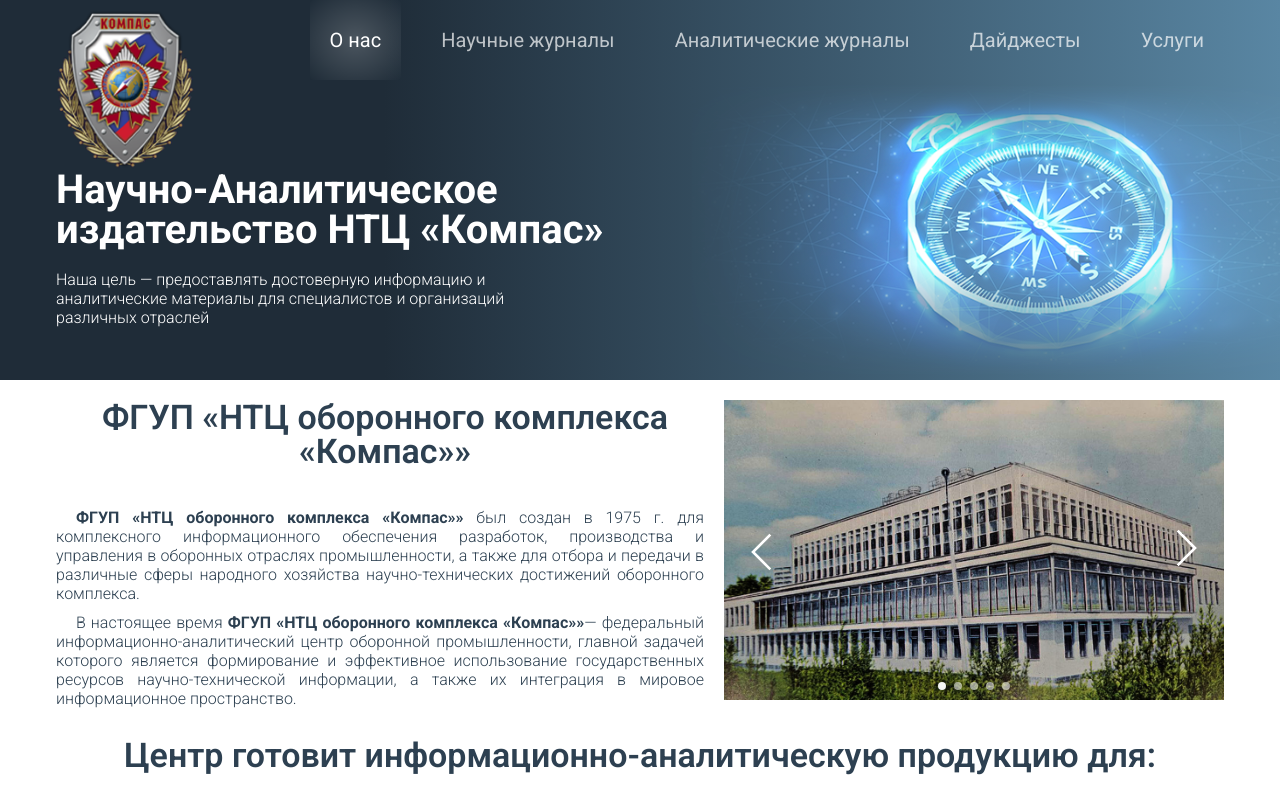
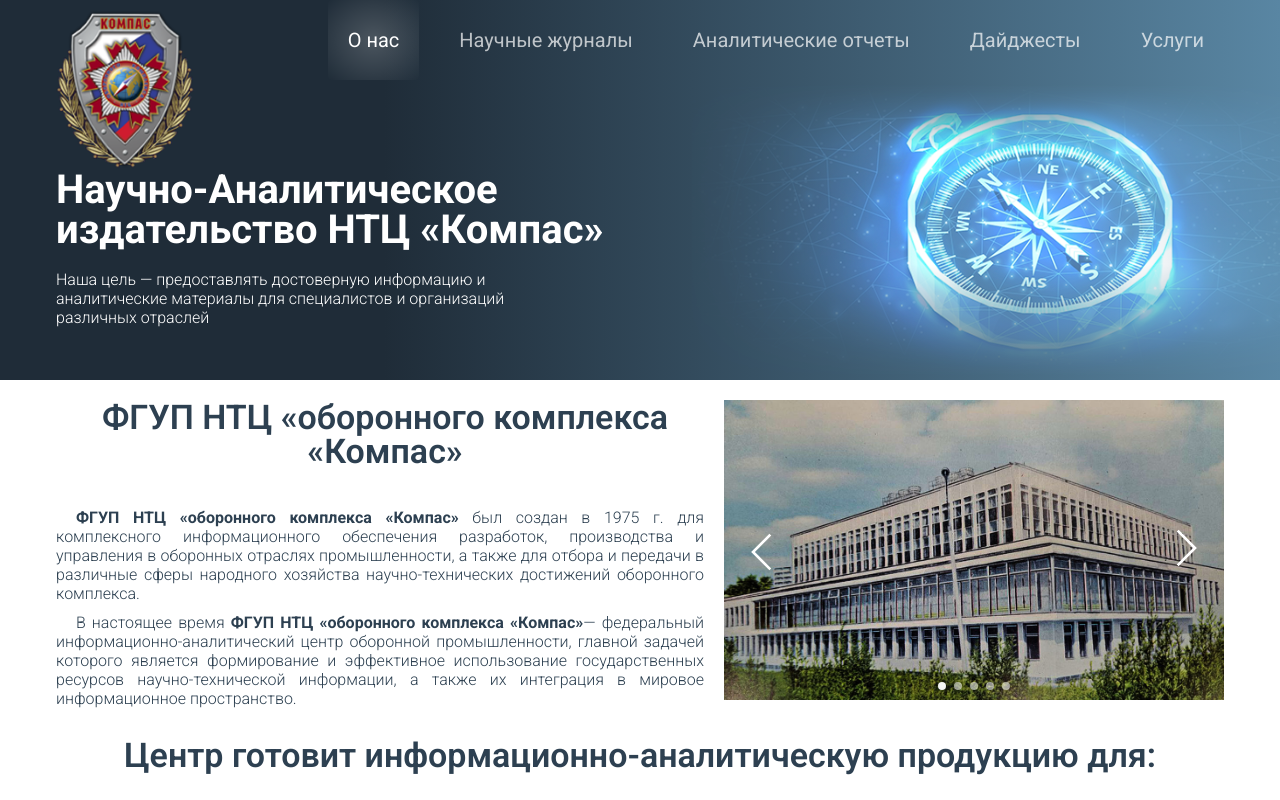
Before and after one commit to Alexandr-Prokhorenkov/ntb-publicjournals, an Angular app: page / in a window 1280 px wide. Shown: the top 800 px of the page. Built offline with nearby package versions, Linux system fonts and the light colour scheme.

Commit message:
Правки по отчетам

```diff
--- a/src/app/components/about-page/about-page.component.html
+++ b/src/app/components/about-page/about-page.component.html
@@ -3,16 +3,16 @@
     <div class="about-page-wrapper">
       <div class="about-us-description">
         <div class="text-block-description">
-          <h3 class="our-description-title">ФГУП «НТЦ оборонного комплекса «Компас»»</h3>
+          <h3 class="our-description-title">ФГУП НТЦ «оборонного комплекса «Компас»</h3>
           <div class="decription-block">
             <p class="our-description-text indent">
-              <b>ФГУП «НТЦ оборонного комплекса «Компас»»</b> был создан в 1975 г. для комплексного
+              <b>ФГУП НТЦ «оборонного комплекса «Компас»</b> был создан в 1975 г. для комплексного
               информационного обеспечения разработок, производства и управления в оборонных отраслях
               промышленности, а также для отбора и передачи в различные сферы народного хозяйства
               научно-технических достижений оборонного комплекса.
             </p>
             <p class="our-description-text indent">
-              В настоящее время <b>ФГУП «НТЦ оборонного комплекса «Компас»»</b>— федеральный
+              В настоящее время <b>ФГУП НТЦ «оборонного комплекса «Компас»</b>— федеральный
               информационно-аналитический центр оборонной промышленности, главной задачей которого
               является формирование и эффективное использование государственных ресурсов
               научно-технической информации, а также их интеграция в мировое информационное
--- a/src/app/components/artificial-intelligence/artificial-intelligence.html
+++ b/src/app/components/artificial-intelligence/artificial-intelligence.html
@@ -1,6 +1,6 @@
 <div class="container">
   <div class="page-wrapper">
-    <h3 class="title-page">Аналитические журналы по искуственному интеллекту</h3>
+    <h3 class="title-page">Аналитические отчеты по искуственному интеллекту</h3>
     <app-pdf-table [items]="aiDocs"></app-pdf-table>
   </div>
 </div>
--- a/src/app/components/header/header-nav/header-nav.component.ts
+++ b/src/app/components/header/header-nav/header-nav.component.ts
@@ -64,7 +64,7 @@
   public readonly menuItems: MenuItem[] = [
     { label: 'О нас', route: '/', exact: true },
     { label: 'Научные журналы', route: '/journals' },
-    { label: 'Аналитические журналы', route: '/analytics' },
+    { label: 'Аналитические отчеты', route: '/analytics' },
     { label: 'Дайджесты', route: '/digests' },
     { label: 'Услуги', route: '/services' },
   ].map((item) => ({
--- a/src/app/components/radio-electronics/radio-electronics.html
+++ b/src/app/components/radio-electronics/radio-electronics.html
@@ -1,6 +1,6 @@
 <div class="container">
   <div class="page-wrapper">
-    <h3 class="title-page">Аналитические журналы по радиоэлектронике</h3>
+    <h3 class="title-page">Аналитические отчеты по радиоэлектронике</h3>
     <app-pdf-table [items]="radioElectronicsDocs"></app-pdf-table>
   </div>
 </div>
--- a/src/app/components/robotics-analitics/robotics-analitics.component.html
+++ b/src/app/components/robotics-analitics/robotics-analitics.component.html
@@ -1,6 +1,6 @@
 <div class="container">
   <div class="page-wrapper">
-    <h3 class="title-page">Аналитические журналы по робототехнике</h3>
+    <h3 class="title-page">Аналитические отчеты по робототехнике</h3>
     <app-pdf-table [items]="roboticsAnaliticsDocs"></app-pdf-table>
   </div>
 </div>
--- a/src/app/shared/configs/main-slider.config.ts
+++ b/src/app/shared/configs/main-slider.config.ts
@@ -18,9 +18,9 @@
     image: 'assets/images/slide-12.png',
   },
   {
-    title: 'Аналитические журналы',
+    title: 'Аналитические отчеты',
     description:
-      'Наши аналитические журналы помогают ориентироваться в тенденциях, выявлять перспективные направления развития и принимать обоснованные решения.',
+      'Наши аналитические отчеты помогают ориентироваться в тенденциях, выявлять перспективные направления развития и принимать обоснованные решения.',
     image: 'assets/images/slider-3.png',
   },
   {
--- a/src/app/shared/configs/scientific-journals.config.ts
+++ b/src/app/shared/configs/scientific-journals.config.ts
@@ -89,7 +89,7 @@
 export const MENU_ANALITICS_JOURNALS_ICONS: MenuItemCard[] = [
   {
     id: 1,
-    type: 'Аналитический журнал',
+    type: 'Аналитические отчеты',
     title: 'Робототехника',
     routerLink: '/analytics/robotics-analitics',
     iconName: 'roboto',
@@ -97,7 +97,7 @@
   },
   {
     id: 2,
-    type: 'Аналитический журнал',
+    type: 'Аналитические отчеты',
     title: 'Искусственный интеллект',
     routerLink: '/analytics/artificial-intelligence',
     iconName: 'ai',
@@ -105,7 +105,7 @@
   },
   {
     id: 3,
-    type: 'Аналитический журнал',
+    type: 'Аналитические отчеты',
     title: 'Радиоэлектроника',
     routerLink: '/analytics/radio-electronics',
     iconName: 'radio-electronics',
```
Also changed, not shown: 1 other file (tests, documents, lock files or other folders).
